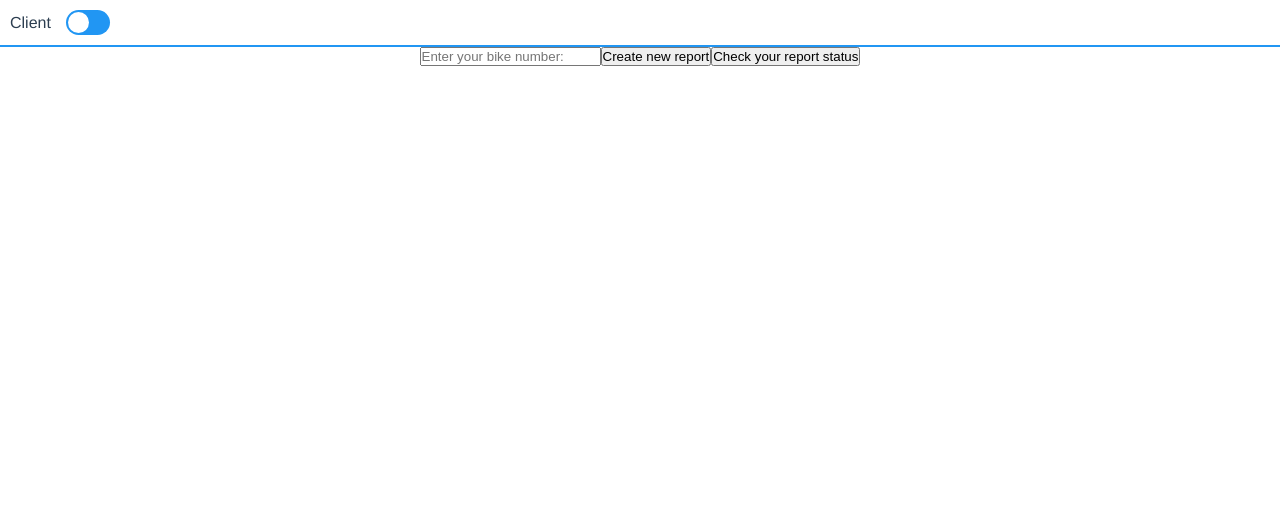
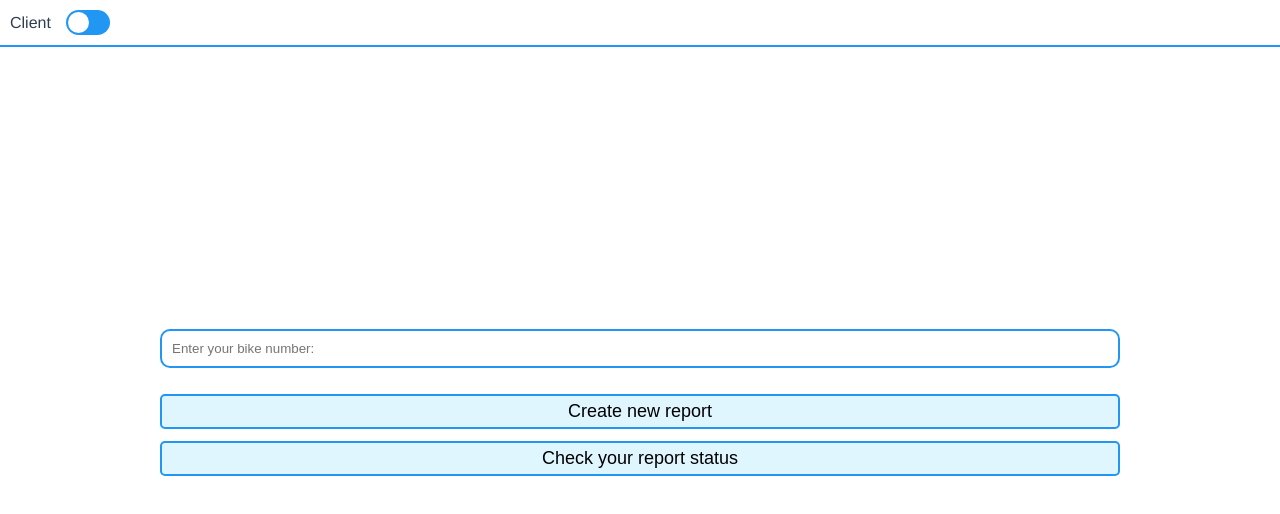
Before and after one commit to MartikosCoder/stolen-bikes, a Vue app in the folder vue/: page /#/ in a window 1280 px wide. Shown: the top 514 px of the page. Built offline with nearby package versions, Linux system fonts and the light colour scheme.

Commit message:
Body styles implementation

```diff
--- a/vue/src/components/ClientBody.vue
+++ b/vue/src/components/ClientBody.vue
@@ -3,8 +3,10 @@
     <div class="status-block" v-if="status.length > 0">{{status}}</div>
     <div class="selector">
       <input type="text" placeholder="Enter your bike number:" v-model="bike_number" />
-      <button @click="sendNewReport">Create new report</button>
-      <button @click="checkReport">Check your report status</button>
+      <div class="buttons">
+        <button @click="sendNewReport">Create new report</button>
+        <button @click="checkReport">Check your report status</button>
+      </div>
     </div>
   </main>
 </template>
--- a/vue/src/components/OfficerBody.vue
+++ b/vue/src/components/OfficerBody.vue
@@ -3,8 +3,10 @@
     <div class="status-block" v-if="status.length > 0" v-html="status"></div>
     <div class="selector">
       <input type="text" placeholder="Enter your ID:" v-model="officer_id" />
-      <button @click="resolveReport">Resolve report</button>
-      <button @click="checkReport">Check active report info</button>
+      <div class="buttons">
+        <button @click="resolveReport">Resolve report</button>
+        <button @click="checkReport">Check active report info</button>
+      </div>
     </div>
   </main>
 </template>
--- a/vue/src/views/Home.vue
+++ b/vue/src/views/Home.vue
@@ -7,7 +7,7 @@
 </template>
 
 <script>
-import {mapGetters, mapActions} from 'vuex';
+import {mapGetters} from 'vuex';
 export default {
   name: 'Home',
   components: {
@@ -20,3 +20,53 @@ export default {
   }
 }
 </script>
+<style>
+.home {
+  height: 100vh;
+  display: flex;
+  flex-direction: column;
+}
+
+main {
+  height: 100%;
+  display: flex;
+  align-items: center;
+  justify-content: center;
+}
+
+.selector {
+  display: flex;
+  flex-direction: column;
+  width: 75%;
+  height: 25%;
+}
+
+.selector input {
+  padding: 10px;
+  border-radius: 10px;
+  border: 2px solid #2196f3;
+}
+
+.buttons {
+  margin-top: 20px;
+  display: flex;
+  flex-direction: column;
+  justify-content: space-around;
+  height: 50%;
+}
+
+.buttons button {
+  padding: 5px;
+  font-size: 18px;
+  width: 100%;
+  border: 2px solid #2196f3;
+  background: #e0f6ff;
+  border-radius: 5px;
+  cursor: pointer;
+}
+
+.buttons button:hover {
+  background: #56cfff;
+  color: white;
+}
+</style>
```
